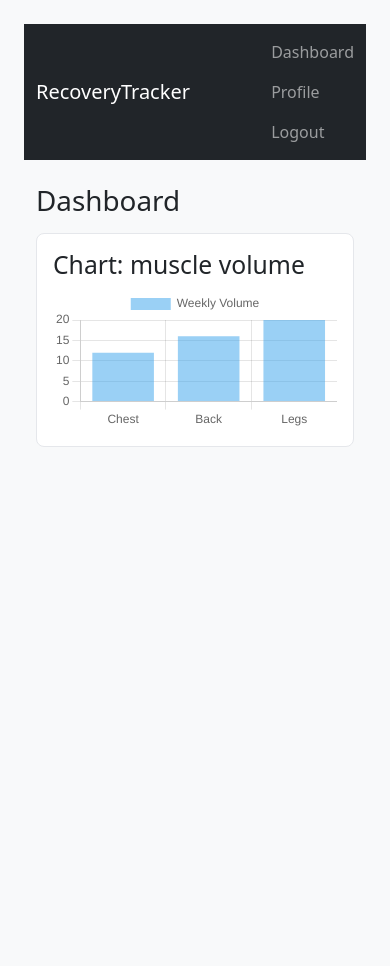
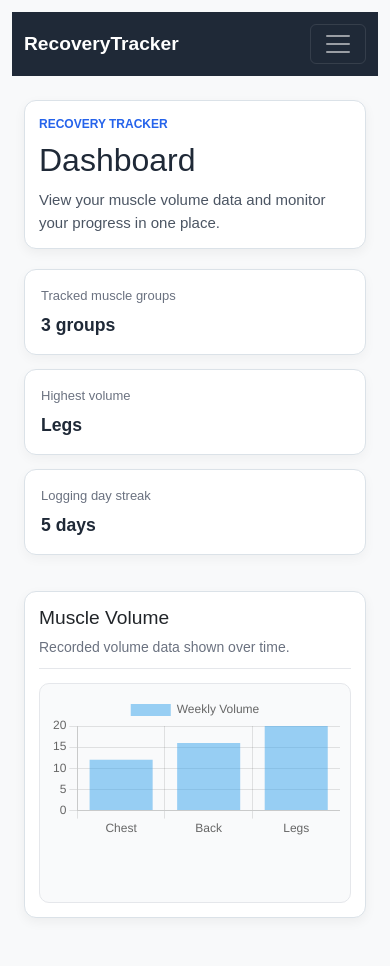
Before and after one commit to Coding-8122/GroupProject25-26, a Flask app: page / in a window 390 px wide. Before the commit the page ends 447 px from the top, so only its background shows below. Run offline with Flask 3, Linux system fonts and the light colour scheme; the visitor is signed in with stand-in values (Sample User, id 1).

Commit message:
Final Dashboard Completed Final Base Completed CSS potentially completed Mobile responsiveness completed

```diff
--- a/app/static/css/main.css
+++ b/app/static/css/main.css
@@ -1,18 +1,239 @@
 body {
-  font-family: system-ui, -apple-system, Segoe UI, Roboto, Arial, sans-serif;
+  font-family: Arial, sans-serif;
   margin: 0;
-  padding: 24px;
+  padding: 20px;
+  background: #f4f6f8;
+  color: #1f2937;
+}
+
+.container {
+  max-width: 1100px;
+}
+
+.page-shell {
+  padding-bottom: 20px;
+}
+
+.navbar {
+  background: #1f2937 !important;
+  padding-top: 12px;
+  padding-bottom: 12px;
+}
+
+.navbar-brand {
+  font-size: 1.2rem;
+  font-weight: bold;
+  color: white !important;
+}
+
+.navbar-nav .nav-link {
+  color: white !important;
+  margin-left: 8px;
+  padding: 8px 10px;
+  border-radius: 6px;
+}
+
+.navbar-nav .nav-link:hover,
+.navbar-nav .nav-link:focus {
+  background: rgba(255, 255, 255, 0.1);
+}
+
+h1 {
+  font-size: 2.4rem;
+  margin-bottom: 10px;
+}
+
+h2 {
+  font-size: 1.4rem;
+  margin-bottom: 8px;
+}
+
+h3 {
+  font-size: 1.1rem;
+  margin-bottom: 6px;
 }
 
 .card {
-  background: #fff;
-  border: 1px solid #e5e7eb;
-  border-radius: 8px;
-  padding: 16px;
+  background: white;
+  border: 1px solid #dbe2e8;
+  border-radius: 12px;
+  padding: 18px;
   margin: 16px 0;
+  box-shadow: 0 4px 12px rgba(0, 0, 0, 0.05);
 }
 
 .muted {
   color: #6b7280;
   font-size: 14px;
 }
+
+.flash-message {
+  border-radius: 8px;
+  margin-bottom: 12px;
+}
+
+button,
+.btn {
+  border-radius: 8px;
+}
+
+input,
+select,
+textarea,
+.form-control {
+  border-radius: 8px;
+  border: 1px solid #cfd6dd;
+}
+
+input:focus,
+select:focus,
+textarea:focus,
+.form-control:focus,
+button:focus,
+.btn:focus,
+.nav-link:focus,
+.navbar-toggler:focus {
+  outline: none;
+  box-shadow: 0 0 0 3px rgba(37, 99, 235, 0.15);
+}
+
+.dashboardLayout {
+  display: flex;
+  flex-direction: column;
+  gap: 20px;
+}
+
+.dashboardTop {
+  background: white;
+  border: 1px solid #dbe2e8;
+  border-radius: 12px;
+  padding: 20px;
+  box-shadow: 0 4px 12px rgba(0, 0, 0, 0.05);
+}
+
+.dashboardLabel {
+  font-size: 12px;
+  font-weight: bold;
+  text-transform: uppercase;
+  color: #2563eb;
+  margin-bottom: 8px;
+}
+
+.dashboardSummary {
+  max-width: 650px;
+  margin: 0;
+  color: #4b5563;
+}
+
+.dashboardStats {
+  display: grid;
+  grid-template-columns: repeat(3, 1fr);
+  gap: 14px;
+}
+
+.dashboardStatBox {
+  background: white;
+  border: 1px solid #dbe2e8;
+  border-radius: 12px;
+  padding: 16px;
+  box-shadow: 0 4px 12px rgba(0, 0, 0, 0.04);
+}
+
+.dashboardStatLabel {
+  margin: 0 0 6px 0;
+  font-size: 13px;
+  color: #6b7280;
+}
+
+.dashboardStatValue {
+  margin: 0;
+  font-size: 1.1rem;
+  font-weight: 600;
+  color: #1f2937;
+}
+
+.dashboardCard {
+  padding: 20px;
+}
+
+.dashboardCardTop {
+  margin-bottom: 14px;
+  padding-bottom: 10px;
+  border-bottom: 1px solid #e5e7eb;
+}
+
+.mutedCardNote {
+  margin-bottom: 0;
+}
+
+.dashboardChartWrap {
+  background: #f9fafb;
+  border: 1px solid #e5e7eb;
+  border-radius: 10px;
+  padding: 12px;
+  min-height: 320px;
+}
+
+.dashboardChartWrap canvas {
+  width: 100% !important;
+  height: 100% !important;
+  display: block;
+}
+
+.dashboardEmpty {
+  margin-top: 14px;
+  background: #f9fafb;
+  border: 1px dashed #cfd6dd;
+  border-radius: 10px;
+  padding: 14px;
+}
+
+.dashboardEmptyTitle {
+  margin: 0 0 6px 0;
+  font-size: 1rem;
+  font-weight: bold;
+}
+
+.dashboardEmptyText {
+  margin: 0;
+  font-size: 14px;
+  color: #6b7280;
+}
+
+@media (max-width: 768px) {
+  body {
+    padding: 12px;
+  }
+
+  h1 {
+    font-size: 2rem;
+  }
+
+  h2 {
+    font-size: 1.2rem;
+  }
+
+  .navbar-nav .nav-link {
+    margin-left: 0;
+    margin-top: 6px;
+  }
+
+  .card,
+  .dashboardTop,
+  .dashboardCard {
+    padding: 14px;
+  }
+
+  .dashboardStats {
+    grid-template-columns: 1fr;
+  }
+
+  .dashboardChartWrap {
+    min-height: 220px;
+    padding: 10px;
+  }
+
+  .dashboardSummary {
+    font-size: 15px;
+  }
+}
--- a/app/templates/base.html
+++ b/app/templates/base.html
@@ -1,3 +1,4 @@
+<!DOCTYPE html>
 <html lang="en">
 <head>
     <meta charset="UTF-8">
@@ -10,8 +11,13 @@
     <nav class="navbar navbar-expand-lg navbar-dark bg-dark mb-4">
         <div class="container">
             <a class="navbar-brand" href="{{ url_for('main.dashboard') }}">RecoveryTracker</a>
+            <button class="navbar-toggler" type="button" data-bs-toggle="collapse" data-bs-target="#navbarNav" aria-controls="navbarNav" aria-expanded="false" aria-label="Toggle navigation">
+                <span class="navbar-toggler-icon"></span>
+            </button>
 
-            <div class="navbar-nav ms-auto">
+            <div class="collapse navbar-collapse" id="navbarNav">
+                <div class="navbar-nav ms-auto">
+
                 {% if current_user.is_authenticated %}
                     <a class="nav-link" href="{{ url_for('main.dashboard') }}">Dashboard</a>
                     <a class="nav-link" href="{{ url_for('user.profile') }}">Profile</a>
@@ -20,20 +26,25 @@
                     <a class="nav-link" href="{{ url_for('auth.login') }}">Login</a>
                     <a class="nav-link" href="{{ url_for('auth.register') }}">Register</a>
                 {% endif %}
+                </div>
             </div>
         </div>
     </nav>
-    <div class="container">
+    <div class="container page-shell">
         {% with messages = get_flashed_messages(with_categories=true) %}
             {% if messages %}
                 {% for category, message in messages %}
-                    <div class="alert alert-{{ category }}">{{ message }}</div>
+                    <div class="alert alert-{{ category }} flash-message" role="alert">
+                        {{ message }}
+                    </div>
+
                 {% endfor %}
             {% endif %}
         {% endwith %}
         {% block content %}{% endblock %}
     </div>
     <script src="https://cdn.jsdelivr.net/npm/chart.js"></script>
+    <script src="https://cdn.jsdelivr.net/npm/bootstrap@5.3.8/dist/js/bootstrap.bundle.min.js"></script>
     <script src="{{ url_for('static', filename='js/charts.js') }}"></script>
     {% block scripts %}{% endblock %}
 </body>
--- a/app/templates/main/dashboard.html
+++ b/app/templates/main/dashboard.html
@@ -3,17 +3,55 @@
 {% block title %}Dashboard{% endblock %}
 
 {% block content %}
-<h1>Dashboard</h1>
+<div class="dashboardLayout">
+  <div class="dashboardTop">
+    <p class="dashboardLabel">Recovery Tracker</p>
+    <h1>Dashboard</h1>
+    <p class="dashboardSummary">View your muscle volume data and monitor your progress in one place.</p>
+  </div>
 
-<section class="card">
-  <h2>Chart: muscle volume</h2>
-  <canvas id="muscleVolumeChart"></canvas>
-  <p class="muted" id="muscleNoData">No data yet.</p>
-</section>
+  <div class="dashboardStats">
+    <div class="dashboardStatBox">
+      <p class="dashboardStatLabel">Tracked muscle groups</p>
+      <p class="dashboardStatValue">3 groups</p>
+      <!-- Placeholder value for frontend display only -->
+    </div>
+
+    <div class="dashboardStatBox">
+      <p class="dashboardStatLabel">Highest volume</p>
+      <p class="dashboardStatValue">Legs</p>
+      <!-- Placeholder value for frontend display only -->
+    </div>
+
+    <div class="dashboardStatBox">
+      <p class="dashboardStatLabel">Logging day streak</p>
+      <p class="dashboardStatValue">5 days</p>
+      <!-- Placeholder value for frontend display only -->
+    </div>
+  </div>
+
+  <section class="card dashboardCard">
+    <div class="dashboardCardTop">
+      <div>
+        <h2>Muscle Volume</h2>
+        <p class="muted mutedCardNote">Recorded volume data shown over time.</p>
+      </div>
+    </div>
+
+    <div class="dashboardChartWrap">
+      <canvas id="muscleVolumeChart"></canvas>
+    </div>
+
+    <div class="dashboardEmpty" id="muscleNoData">
+      <p class="dashboardEmptyTitle">No muscle volume data</p>
+      <p class="dashboardEmptyText">Add muscle volume entries to display the chart here.</p>
+    </div>
+  </section>
+</div>
 {% endblock %}
 
 {% block scripts %}
 <script>
-  if (typeof renderMuscleVolume === "function") renderMuscleVolume();
+  if (typeof renderMuscleVolume === 'function') renderMuscleVolume();
 </script>
 {% endblock %}
```
